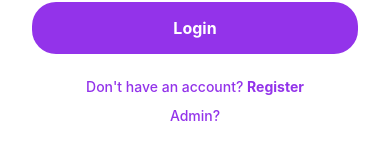
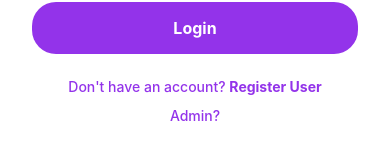
Before and after one commit to denslayme/quickq, a React Native app: screen /Home in a window 390 px wide. Shown: the part 386-546 px from the top of the page. Built offline with nearby package versions, Linux system fonts and the light colour scheme.

Commit message:
minimal changes (admin/user register/login / homepage)

```diff
--- a/screens/HomePage.js
+++ b/screens/HomePage.js
@@ -3,10 +3,10 @@ import { StyleSheet, Text, View } from 'react-native';
 
 export default function HomePage({ navigation }) {
   useEffect(() => {
-    // Navigate to UserLogin after 3 seconds
+    // Navigate to UserLogin after 2 seconds
     const timer = setTimeout(() => {
-      navigation.replace('UserLogin');  // ← Goes straight to UserLogin
-    }, 3500);
+      navigation.replace('UserLogin');  // Goes straight to UserLogin
+    }, 2000);
 
     return () => clearTimeout(timer);
   }, [navigation]);
--- a/screens/admin/AdminLogin.js
+++ b/screens/admin/AdminLogin.js
@@ -8,7 +8,6 @@ export default function AdminLogin({ navigation }) {
 
   const handleLogin = () => {
     console.log('ADMIN Login:', { email, password });
-    // Add your ADMIN login logic here
   };
 
   return (
--- a/screens/admin/AdminRegister.js
+++ b/screens/admin/AdminRegister.js
@@ -12,7 +12,6 @@ export default function AdminRegister({ navigation }) {
 
   const handleRegister = () => {
     console.log('ADMIN Register:', { fullName, email, employeeid, officename, password });
-    // Add your ADMIN registration logic here
   };
 
   return (
--- a/screens/user/UserLogin.js
+++ b/screens/user/UserLogin.js
@@ -8,7 +8,6 @@ export default function UserLogin({ navigation }) {
 
   const handleLogin = () => {
     console.log('USER Login:', { email, password });
-    // Add your USER login logic here
   };
 
   return (
@@ -49,7 +48,7 @@ export default function UserLogin({ navigation }) {
         <View style={styles.links}>
           <TouchableOpacity onPress={() => navigation.navigate('UserRegister')}>
             <Text style={styles.linkText}>
-              Don't have an account? <Text style={styles.linkBold}>Register</Text>
+              Don't have an account? <Text style={styles.linkBold}>Register User</Text>
             </Text>
           </TouchableOpacity>
 
```
